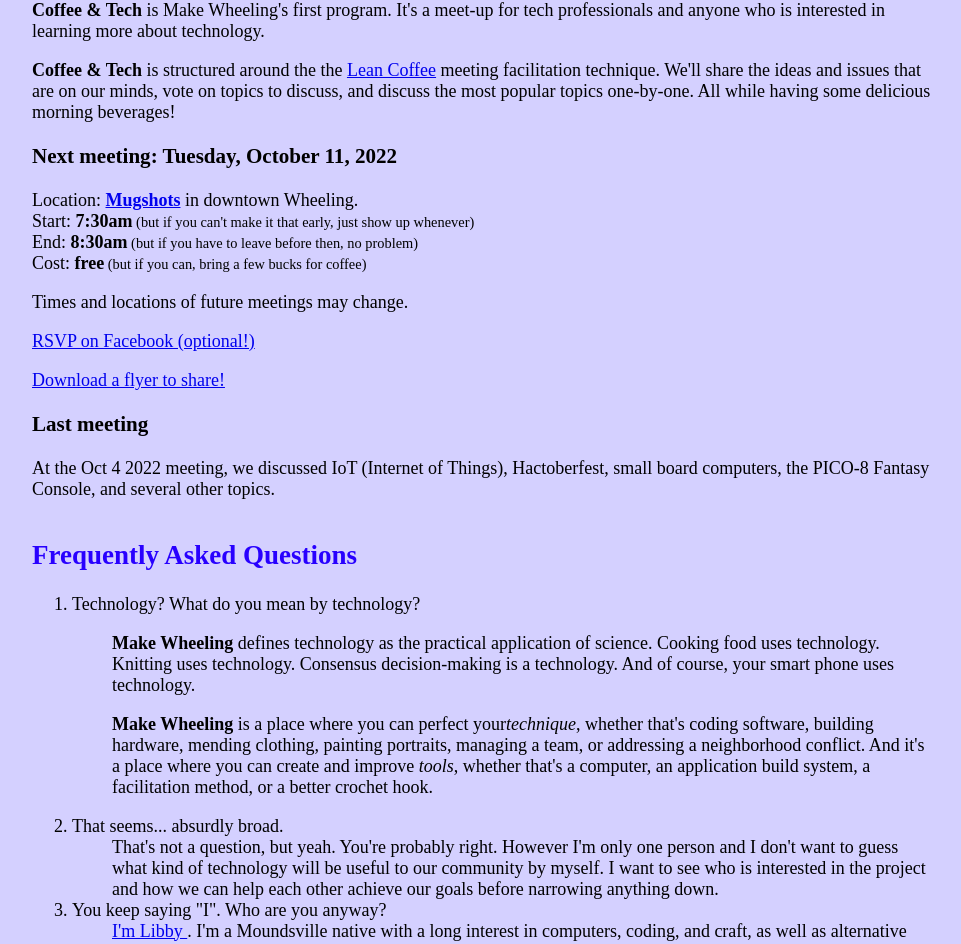
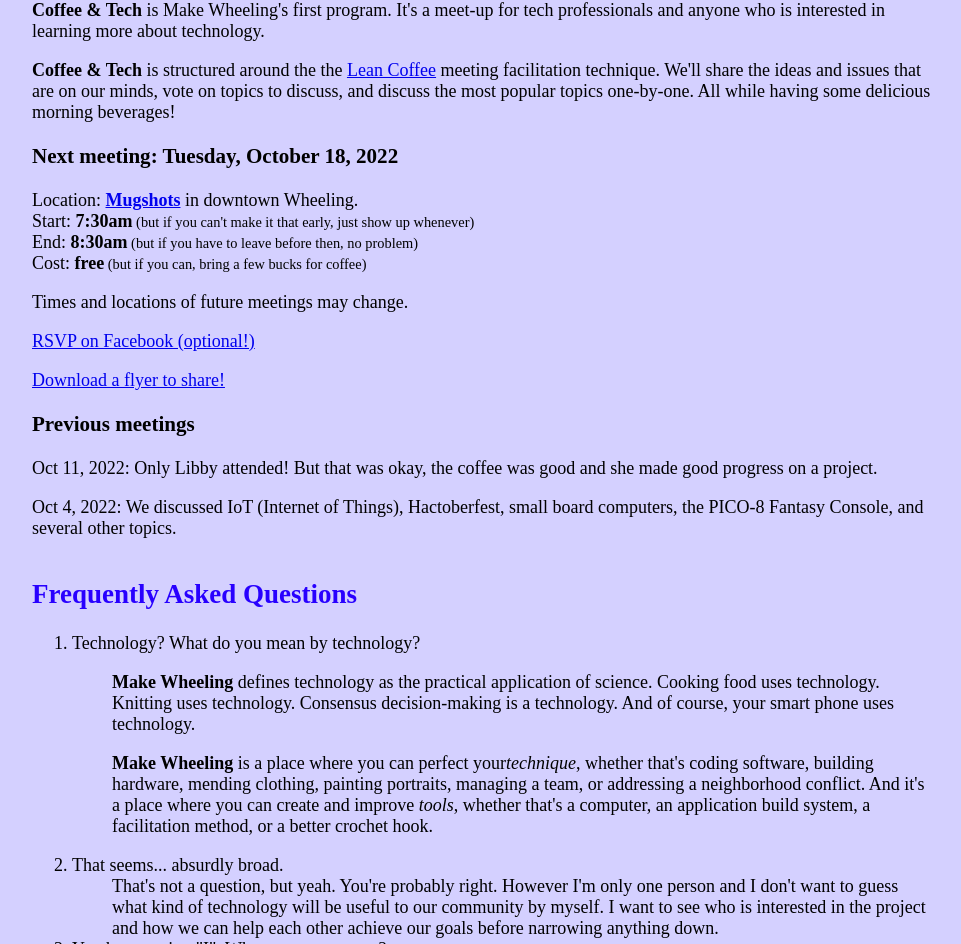
Before and after one commit to emhoracek/makewheeling, a React (Vite) app: page / in a window 1280 px wide. Shown: the part 1010-1954 px from the top of the page, without its empty margins (158-1119 px from the left). Built offline with nearby package versions, Linux system fonts and the light colour scheme; no server answers; a web font is replaced by a local one.

Commit message:
Update home page

```diff
--- a/src/pages/home.jsx
+++ b/src/pages/home.jsx
@@ -48,7 +48,7 @@
         </p>
 
         <h3>
-          Next meeting: Tuesday, October 11, 2022
+          Next meeting: Tuesday, October 18, 2022
         </h3>
 
         <p>
@@ -72,14 +72,18 @@
 
         <p>Times and locations of future meetings may change.</p>
 
-        <p><a href="https://fb.me/e/2q3dc2xwW">RSVP on Facebook (optional!)</a></p>
+        <p><a href="https://fb.me/e/3CcJUXAyo">RSVP on Facebook (optional!)</a></p>
 
         <p><a href="https://cdn.glitch.global/a66f4dd6-ce3f-45aa-a4fe-67fb736c819b/Screen%20Shot%202022-09-28%20at%204.32.26%20PM.png?v=1664397155663">
           Download a flyer to share!</a></p>
 
-        <h3>Last meeting</h3>
+        <h3>Previous meetings</h3>
 
-        <p>At the Oct 4 2022 meeting, we discussed IoT (Internet of Things),
+        <p>Oct 11, 2022: Only Libby attended! But that was okay, the coffee
+          was good and she made good progress on a project.
+        </p>
+
+        <p>Oct 4, 2022: We discussed IoT (Internet of Things),
           Hactoberfest, small board computers, the PICO-8 Fantasy Console,
           and several other topics.
         </p>
```
